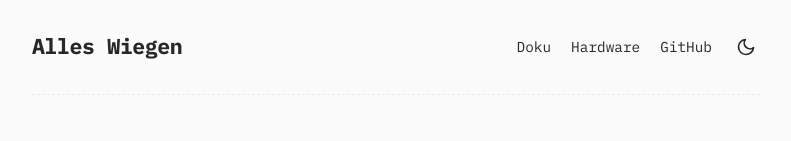
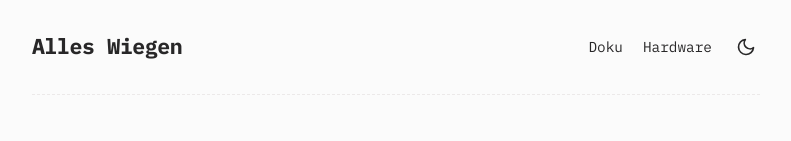
Before and after one commit to Zygon-Labs/alles-wiegen, a plain HTML site: page index.html in a window 1280 px wide. Shown: the top 141 px of the page, without its empty margins (244-1035 px from the left). Drawn offline with Linux system fonts and the light colour scheme.

Commit message:
Update index.html

```diff
--- a/index.html
+++ b/index.html
@@ -244,7 +244,7 @@
       <a href="#zusammenfassung">Doku</a>
       <a href="#hardware">Hardware</a>
       <!-- GitHub Link anpassen -->
-      <a href="https://github.com/DerMonaachh/Alles_Wiegen" target="_blank" rel="noopener">GitHub</a>
+
       <button id="theme-btn" aria-label="Theme wechseln" title="Light/Dark Mode umschalten">
         <svg id="sun-icon" xmlns="http://www.w3.org/2000/svg" width="20" height="20" viewBox="0 0 24 24" fill="none" stroke="currentColor" stroke-width="2" stroke-linecap="round" stroke-linejoin="round" style="display: none;"><circle cx="12" cy="12" r="5"/><path d="M12 1v2M12 21v2M4.22 4.22l1.42 1.42M18.36 18.36l1.42 1.42M1 12h2M21 12h2M4.22 19.78l1.42-1.42M18.36 5.64l1.42-1.42"/></svg>
         <svg id="moon-icon" xmlns="http://www.w3.org/2000/svg" width="20" height="20" viewBox="0 0 24 24" fill="none" stroke="currentColor" stroke-width="2" stroke-linecap="round" stroke-linejoin="round"><path d="M21 12.79A9 9 0 1 1 11.21 3 7 7 0 0 0 21 12.79z"/></svg>
```
